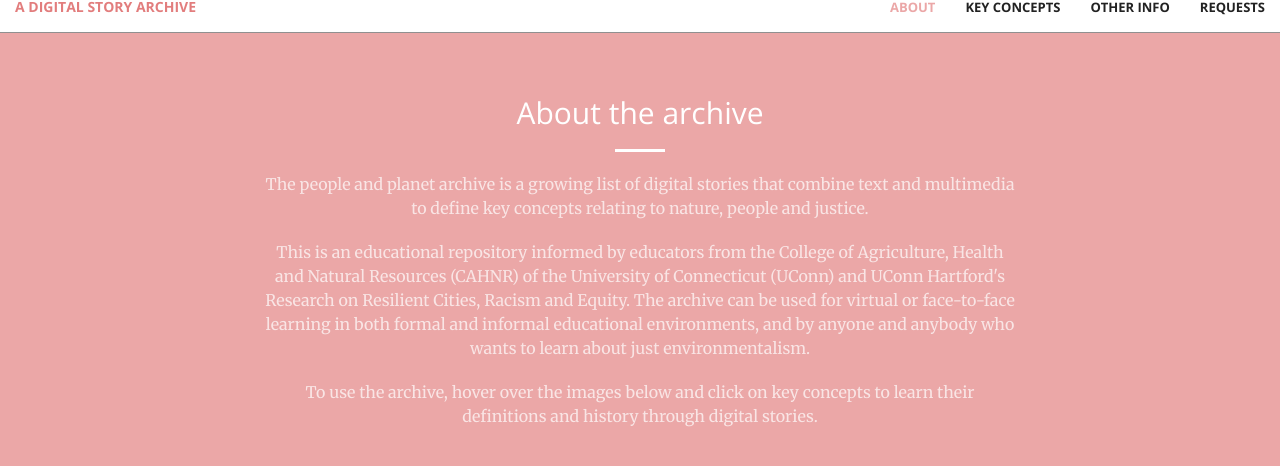
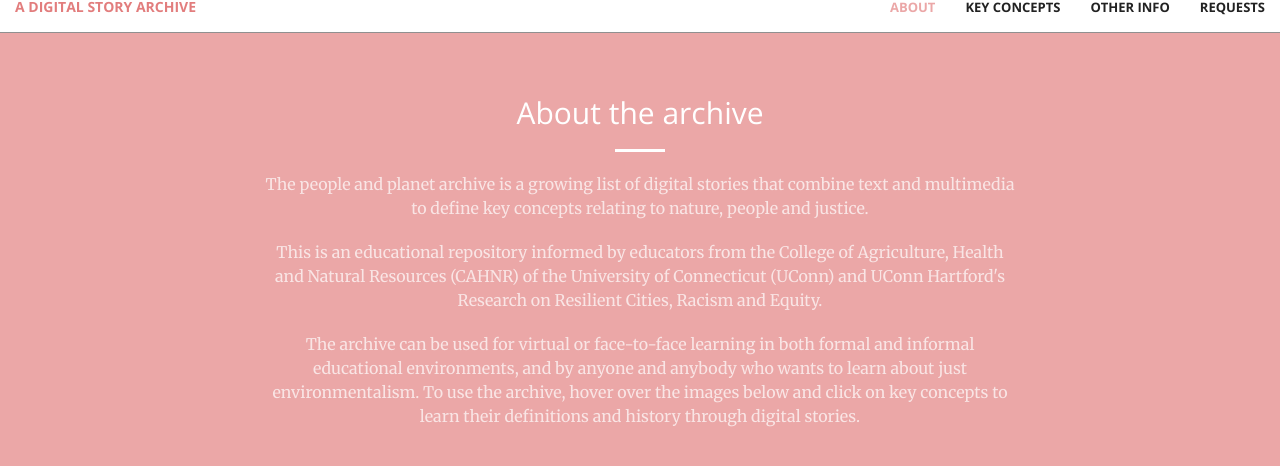
Before and after one commit to peopleandplanet/peopleandplanet.github.io, a Jekyll site: the page built from index.html, in a window 1280 px wide and 900 px high, scrolled down 886 px, cut to the strip 18-542 px from the top of the window. Shown: the top 466 px of the strip. Built offline with Jekyll 4.4.1, drawn with Linux system fonts in a browser that asks for light colours.

Commit message:
Update call-to-action.html

```diff
--- a/_includes/call-to-action.html
+++ b/_includes/call-to-action.html
@@ -5,8 +5,8 @@
                 <h2 class="section-heading">About the archive</h2>
                 <hr class="light">
                 <p class="text-faded">The people and planet archive is a growing list of digital stories that combine text and multimedia to define key concepts relating to nature, people and justice.</p>
-                <p class="text-faded">This is an educational repository informed by educators from the College of Agriculture, Health and Natural Resources (CAHNR) of the University of Connecticut (UConn) and UConn Hartford's Research on Resilient Cities, Racism and Equity. The archive can be used for virtual or face-to-face learning in both formal and informal educational environments, and by anyone and anybody who wants to learn about just environmentalism.</p>
-                <p class="text-faded">To use the archive, hover over the images below and click on key concepts to learn their definitions and history through digital stories.</p>
+                <p class="text-faded">This is an educational repository informed by educators from the College of Agriculture, Health and Natural Resources (CAHNR) of the University of Connecticut (UConn) and UConn Hartford's Research on Resilient Cities, Racism and Equity.</p>
+                <p class="text-faded">The archive can be used for virtual or face-to-face learning in both formal and informal educational environments, and by anyone and anybody who wants to learn about just environmentalism. To use the archive, hover over the images below and click on key concepts to learn their definitions and history through digital stories.</p>
                 <p class="text-faded"> </p>
             </div>
         </div>
```
